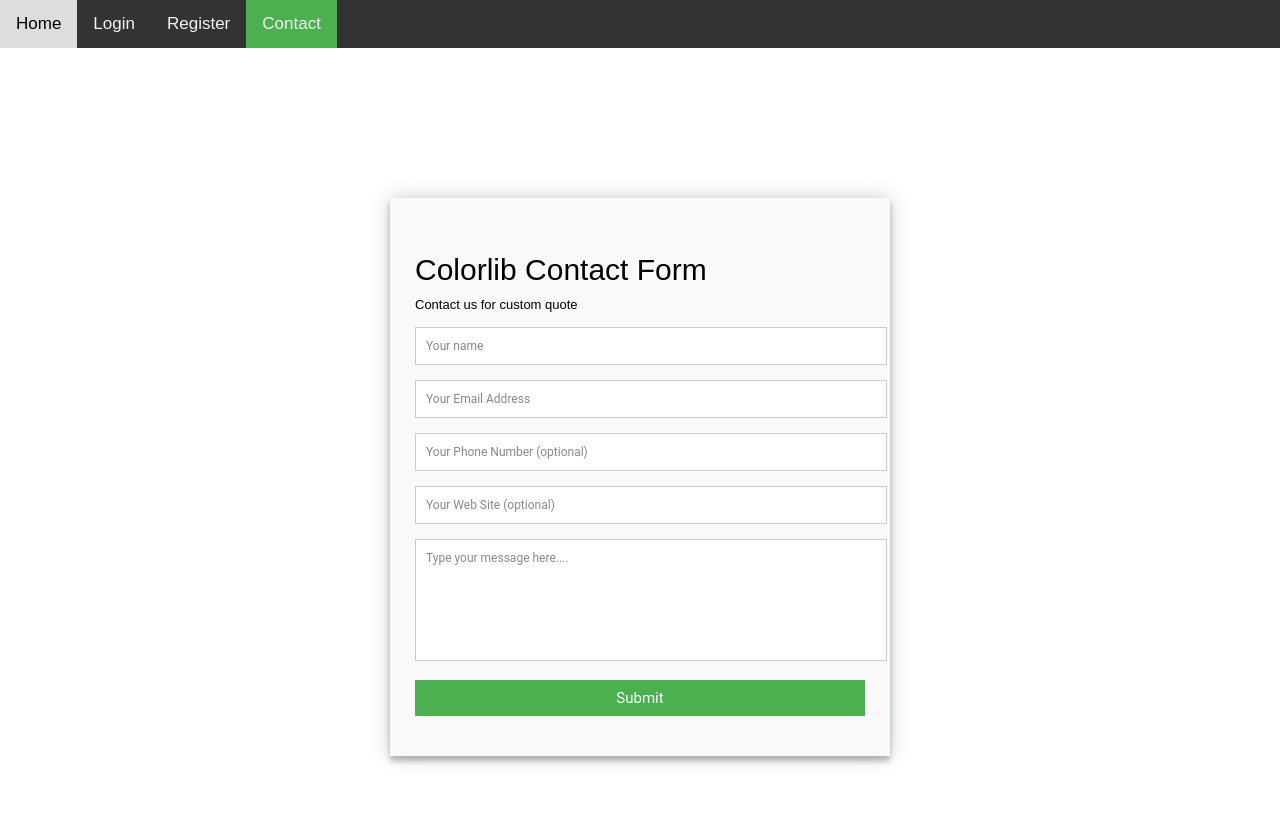
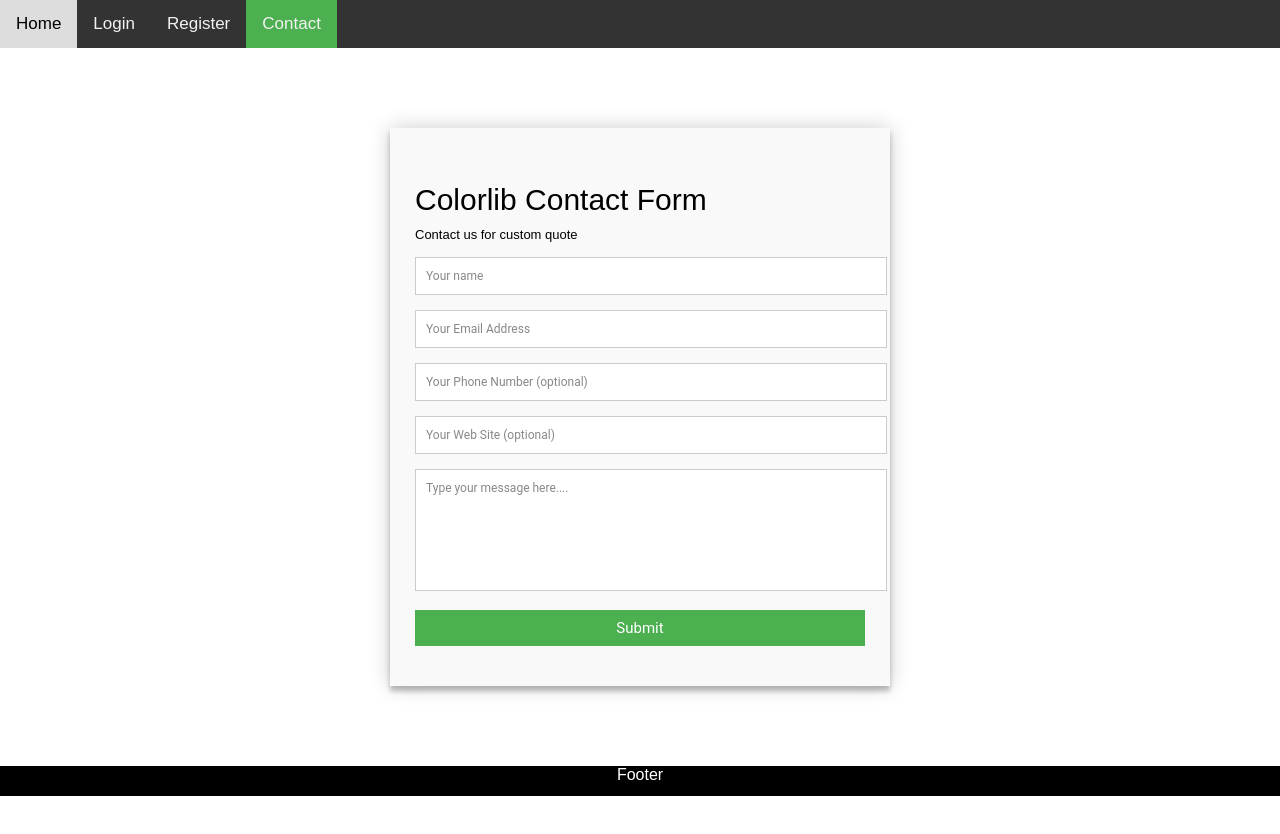
Before and after one commit to hristogeorgiew/Furniture, a React (Create React App) app in the folder client/: page /contact in a window 1280 px wide. Shown: the top 834 px of the page. After the commit the page ends 800 px from the top, so only its background shows below. Built offline with nearby package versions, Linux system fonts and the light colour scheme.

Commit message:
Add Footer

```diff
--- a/client/src/App.js
+++ b/client/src/App.js
@@ -9,6 +9,7 @@
 import CreatePage from './components/Create/CreatePage';
 import DetailsPage from './components/Details/DetailsPage';
 import Header from './components/Common/Header';
+import Footer from './components/Common/Footer';
 
 
 
@@ -41,6 +42,7 @@
             <Route exact component={NotFound} />
           </Switch>
         </main>
+        <Footer />
       </div>
     );
   }
--- a/client/src/components/Common/Footer.js
+++ b/client/src/components/Common/Footer.js
@@ -1,71 +1,12 @@
 
 const Footer = () => {
-    return (
-        <footer>
-            <div className="container modal-footer">
-
-                <div className="container p-4">
-                    <div className="row">
-                        <div className="col-lg-6 col-md-12 mb-4 mb-md-0">
-                            <h5 className="text-uppercase">Footer Content</h5>
-
-                            <p>
-                              Lorem ipsum dolor sit amet consectetur, adipisicing elit. Iste atque ea quis
-                              molestias. Fugiat pariatur maxime quis culpa corporis vitae repudiandae aliquam
-                              voluptatem veniam, est atque cumque eum delectus sint!
-                            </p>
-
-                        </div>
-
-                        <div class="col-lg-3 col-md-6 mb-4 mb-md-0">
-                              <h5 class="text-uppercase">Links</h5>
-
-                              <ul class="list-unstyled mb-0">
-                                <li>
-                                  <a href="#!" className="text-dark">Link 1</a>
-                                </li>
-                                <li>
-                                  <a href="#!" className="text-dark">Link 2</a>
-                                </li>
-                                <li>
-                                  <a href="#!" className="text-dark">Link 3</a>
-                                </li>
-                                <li>
-                                  <a href="#!" className="text-dark">Link 4</a>
-                                </li>
-                              </ul>
-                            </div>
-
-                            <div class="col-lg-3 col-md-6 mb-4 mb-md-0">
-                                <h5 class="text-uppercase mb-0">Links</h5>
-
-                                <ul class="list-unstyled">
-                                  <li>
-                                    <a href="#!" className="text-dark">Link 1</a>
-                                  </li>
-                                  <li>
-                                    <a href="#!" className="text-dark">Link 2</a>
-                                  </li>
-                                  <li>
-                                    <a href="#!" className="text-dark">Link 3</a>
-                                  </li>
-                                  <li>
-                                    <a href="#!" className="text-dark">Link 4</a>
-                                  </li>
-                                </ul>
-                              </div>
-
-
-                    </div>
-                </div>
-            </div>
-
-            <div className="text-center p-3" >
-                © 2021 Copyright:
-                <a className="text-dark" href="#">Hristo Georgiev</a>
-            </div>
-        </footer>
-    );
+  return (
+    <footer>
+      <div className="footer">
+        <p>Footer</p>
+      </div>
+    </footer>
+  );
 }
 
 export default Footer;
--- a/client/src/components/contact/contact.js
+++ b/client/src/components/contact/contact.js
@@ -1,6 +1,6 @@
 const Contact = function () {
     return(
-        <div class="container">
+        <div className="container">
   <form id="contact" action="" method="post">
     <h3>Colorlib Contact Form</h3>
     <h4>Contact us for custom quote</h4>
--- a/client/src/index.css
+++ b/client/src/index.css
@@ -110,7 +110,7 @@
 #contact {
   background: #F9F9F9;
   padding: 25px;
-  margin: 150px 0;
+  margin: 80px 0;
   box-shadow: 0 0 20px 0 rgba(0, 0, 0, 0.2), 0 5px 5px 0 rgba(0, 0, 0, 0.24);
 }
 
@@ -212,3 +212,14 @@
 :-ms-input-placeholder {
   color: #888;
 }
+
+.footer {
+  margin-top: 50px;
+  height: 30px;
+  left: 0;
+  bottom: 0;
+  width: 100%;
+  background-color: black;
+  color: white;
+  text-align: center;
+}
```
